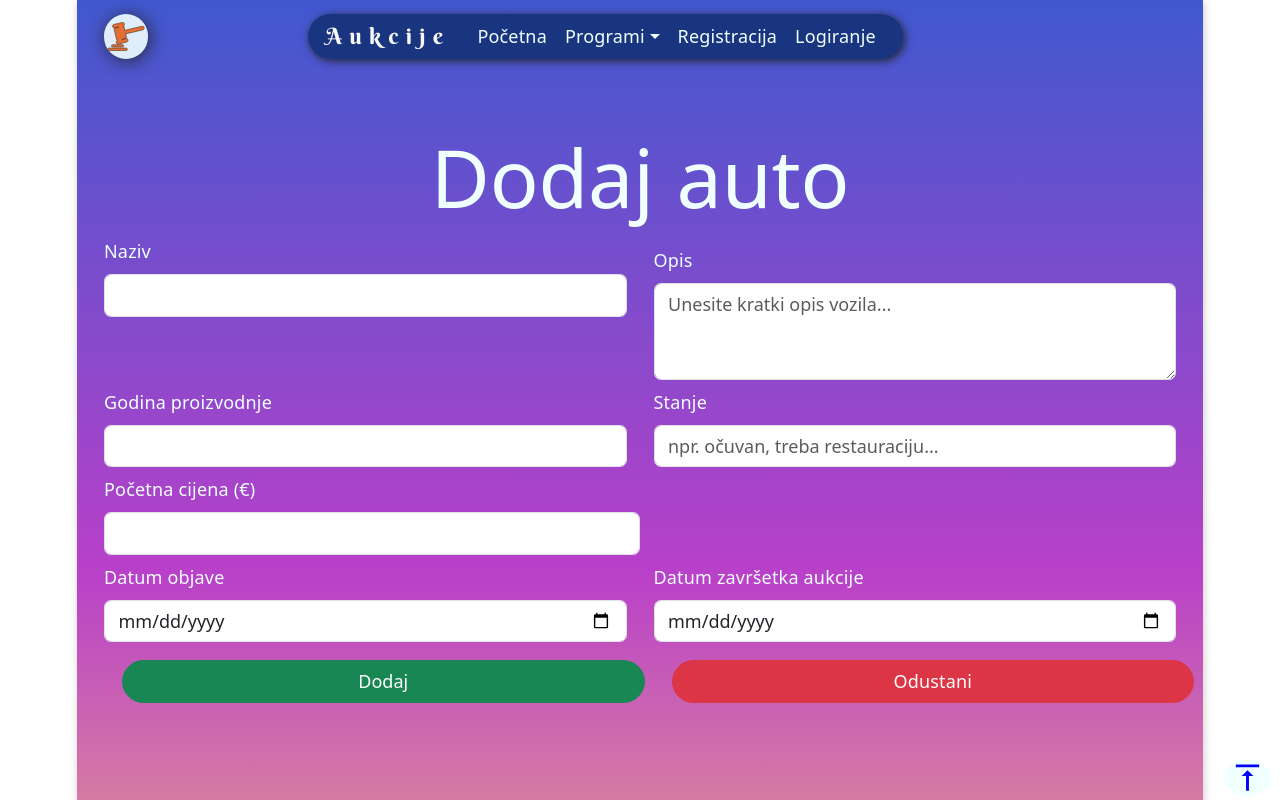
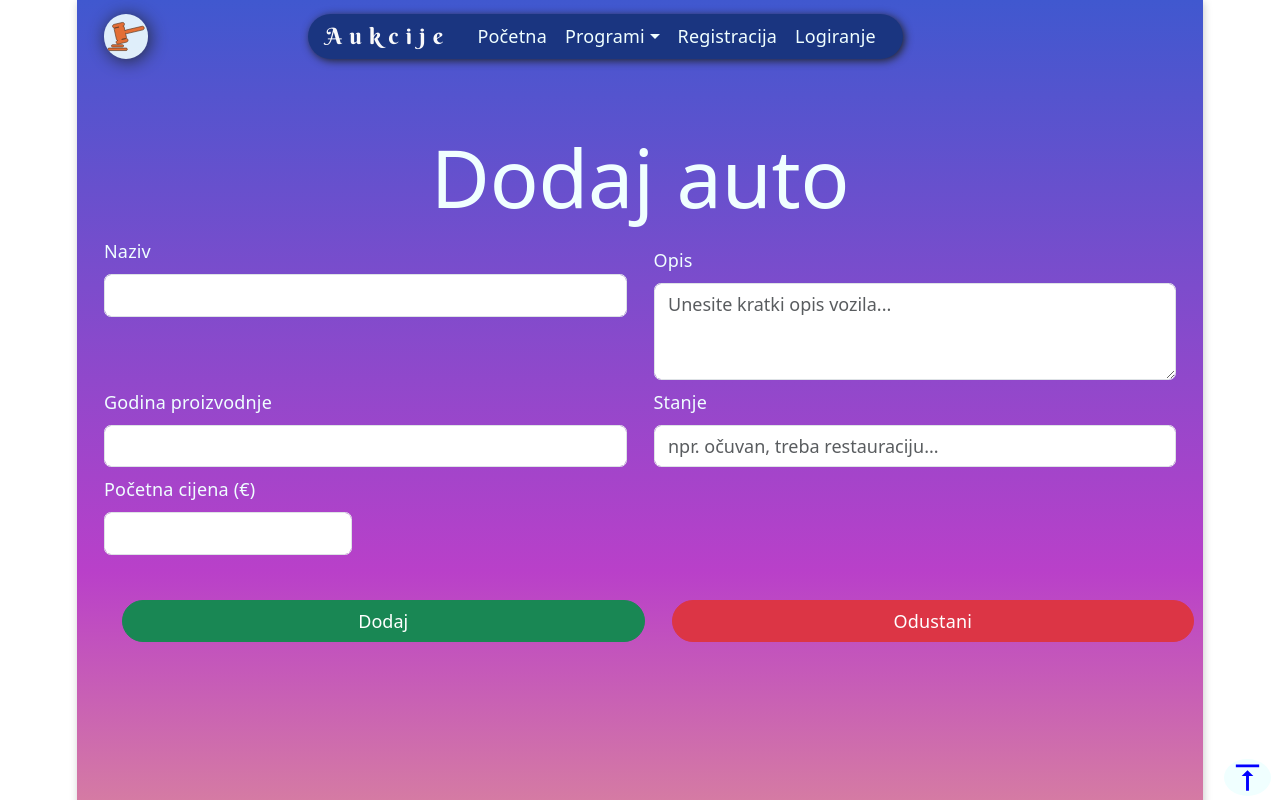
Before and after one commit to androwebgraphic/Aukcije, a React (Vite) app: page /kategorije/auti/dodajauto in a window 1280 px wide. Shown: the top 800 px of the page. Built offline with nearby package versions, Linux system fonts and the light colour scheme.

Commit message:
poravljeno preusmjeravanje  nakon doavnja auta
provjera if(response) je  blokirala preusmjeravanje uvr[ten try/catch

```diff
--- a/src/pages/auti/AutoNovi.jsx
+++ b/src/pages/auti/AutoNovi.jsx
@@ -8,9 +8,11 @@ export default function AtutoNovi() {
     const navigate = useNavigate();
 
    async function dodaj(auto) {
-        const response = await AutiServices.dodaj(auto);
-        if (response) {
-            navigate(RouteNames.AUTI); // Preusmjeravanje na listu auta
+        try {
+            await AutiServices.dodaj(auto);
+            navigate(RouteNames.AUTI); // Preusmjeravanje uvijek nakon uspješnog slanja
+        } catch (error) {
+            console.error("Greška prilikom dodavanja auta:", error);
         }
     }
 
@@ -18,12 +20,14 @@ export default function AtutoNovi() {
         e.preventDefault();
         const podatci = new FormData(e.target);
 
-    // Sigurno dohvaćanje ili zadani datum
-    const datumOd = podatci.get('datumObjavljeno');
-    const datumDo = podatci.get('datumZavrsetak');
+        // 1. Trenutni datum i vrijeme (kada se oglas dodaje)
+        const datumObjave = new Date();
+        const dateAdded = datumObjave.toISOString();
 
-    const dateAdded = datumOd ? new Date(datumOd).toISOString() : new Date().toISOString();
-    const dateEnds = datumDo ? new Date(datumDo).toISOString() : new Date().toISOString();
+        // 2. Automatski izračun: datum objave + 7 dana
+        const datumZavrsetka = new Date(datumObjave);
+        datumZavrsetka.setDate(datumZavrsetka.getDate() + 7);
+        const dateEnds = datumZavrsetka.toISOString();
 
         dodaj({
             naziv: podatci.get('naziv') || '',
@@ -31,16 +35,15 @@ export default function AtutoNovi() {
             godinaProizvodnje: parseInt(podatci.get('godinaProizvodnje')) || 0,
             stanje: podatci.get('stanje') || 'očuvan',
             pocetnaCijena: parseFloat(podatci.get('cijena')) || 0,
-       dodano: dateAdded,
-        zavrsava: dateEnds,
+            dodano: dateAdded,    // Trenutni datum
+            zavrsava: dateEnds,   // Datum automatski pomaknut za 7 dana unaprijed
         });
     }
 
     return (
       <>
         <Container>
-           <Heading as='h2' color='azure' className="display-2" >Dodaj auto</Heading>
-
+           <Heading as='h2' color='azure' className="display-2">Dodaj auto</Heading>
 
             <Row>
               <Form onSubmit={handleSubmit}>
@@ -58,6 +61,7 @@ export default function AtutoNovi() {
                       </Form.Group>
                     </Col>
                   </Row>
+
                   <Row>
                     <Col sm={12} md={6}>
                       <Form.Group controlId="godinaProizvodnje" className="mt-2">
@@ -72,28 +76,17 @@ export default function AtutoNovi() {
                       </Form.Group>
                     </Col>
                   </Row>
-                  <Col sm={12} md={6}>
+
+                  <Row>
+                    <Col sm={3}>
                       <Form.Group controlId="cijena" className="mt-2">
                           <Form.Label>Početna cijena (€)</Form.Label>
                           <Form.Control type="number" name="cijena" step={0.01} required />
                       </Form.Group>
                     </Col>
-              <Row>
-                <Col sm={12} md={6}>
-                    <Form.Group controlId="datumObjavljeno" className="mt-2">
+                  </Row>
 
-                          <Form.Label>Datum objave</Form.Label>
-                          <Form.Control type="date" name="datumObjavljeno" required />
-                                            </Form.Group>
-                        </Col>
-                    <Col sm={12} md={6}>
-                      <Form.Group controlId="datumZavrsetak" className="mt-2">
-                          <Form.Label>Datum završetka aukcije</Form.Label>
-                          <Form.Control type="date" name="datumZavrsetak" required />
-                      </Form.Group>
-                    </Col>
-              </Row>
-              <Row>
+                  <Row className="mt-4">
                     <Col sm={6} md={6}>
                         <Button type="submit" variant="success" className="w-100">
                             Dodaj
@@ -104,9 +97,7 @@ export default function AtutoNovi() {
                             Odustani
                         </Link>
                     </Col>
-
                   </Row>
-
               </Form>
           </Row>
           </Container>
```
Lines whose indentation alone changed are shown as unchanged.
